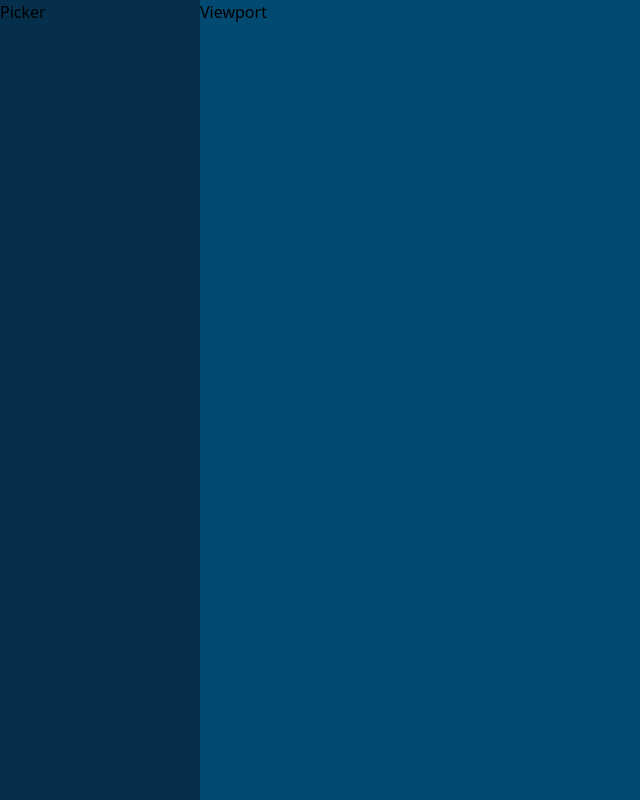
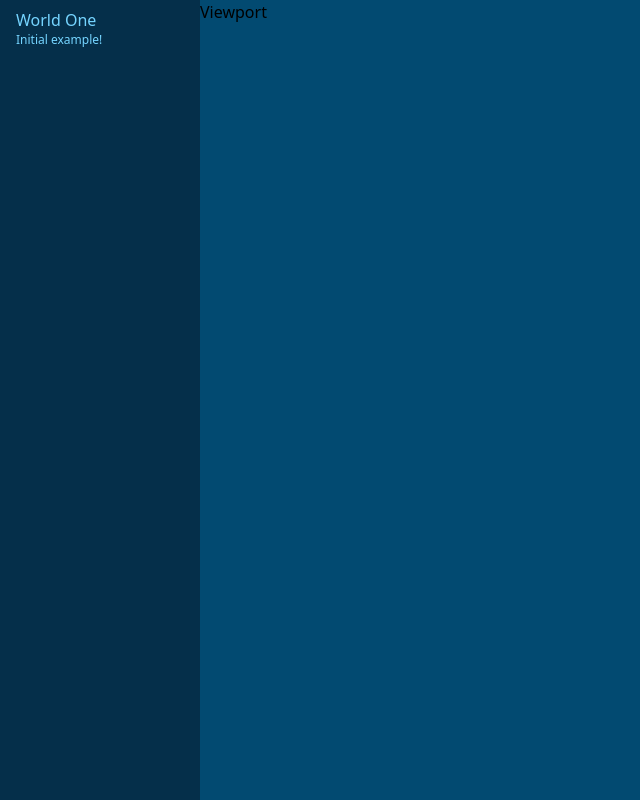
Before and after one commit to gsilis/material-tests, a React (Vite) app: page / in a window 1280 px wide. Shown: the whole page, without its empty margins (0-640 px from the left). Built offline with nearby package versions, Linux system fonts and the light colour scheme.

Commit message:
+ menu items with examples context

```diff
--- a/src/App.tsx
+++ b/src/App.tsx
@@ -1,10 +1,11 @@
 import './App.css'
+import { Menu } from './Menu';
 import { Viewport } from './Viewport';
 
 function App() {
   return <div className="flex flex-row h-screen">
-    <div className="picker absolute sm:static flex-0 sm:flex-[0_200px] bg-sky-950">
-      Picker
+    <div className="picker absolute w-auto h-auto sm:w-screen sm:h-screen sm:static flex-0 sm:flex-[0_200px] bg-sky-950">
+      <Menu />
     </div>
     <div className="viewport flex-1 bg-sky-900">
       <Viewport />
--- /dev/null
+++ b/src/Menu.tsx
@@ -0,0 +1,46 @@
+import { useContext, useState } from "react";
+import { ExampleContext } from "./contexts/examples-context";
+import { MenuItem } from "./MenuItem";
+import { SettingsContext } from "./contexts/settings-context";
+
+export function Menu() {
+  const [open, setOpen] = useState(false);
+  const examples = useContext(ExampleContext);
+  const settings = useContext(SettingsContext);
+  const selectedExample = settings.example;
+  const onToggleMenu = () => {
+    setOpen(o => !o);
+  };
+  const menuContentClasses: string[] = [
+    'overflow-scroll',
+    'flex-1'
+  ];
+  if (open) {
+    menuContentClasses.push('block');
+  } else {
+    menuContentClasses.push('hidden', 'sm:block');
+  }
+
+  return <div className="w-full h-full flex flex-col">
+    <button className="block sm:hidden flex-0 text-xs px-2 py-1 text-sky-300 font-bold cursor-pointer leading-none rounded-md hover:bg-sky-600/10 border-b-1 border-sky-300/10" onClick={ onToggleMenu } title={ open ? 'Close menu' : 'Expand menu' }>
+      { open ? 'CLOSE' : '+' }
+    </button>
+    <div className={ menuContentClasses.join(' ') }>
+      { examples.examples.map((example) => {
+        const selected = example.id === selectedExample;
+        const select = function() {
+          settings.update('example', example.id);
+          setOpen(false);
+        };
+
+        return <MenuItem
+          key={ example.id }
+          title={ example.title }
+          description={ example.description }
+          select={ select }
+          selected={ selected }
+        ></MenuItem>;
+      }) }
+    </div>
+  </div>;
+}
--- /dev/null
+++ b/src/MenuItem.tsx
@@ -0,0 +1,35 @@
+type MenuItemData = {
+  title: string,
+  description: string,
+  select: () => void,
+  selected: boolean,
+};
+
+export function MenuItem({
+  title,
+  description,
+  select,
+  selected,
+}: MenuItemData) {
+  const classes: string[] = [
+    'text-sky-300',
+    'rounded-md',
+    'transition-all',
+    'duration-200',
+    'hover:bg-sky-500/20',
+    'm-2',
+    'px-2',
+    'py-1',
+    'my-1',
+    'cursor-pointer',
+  ];
+
+  if (selected) {
+    classes.push('bg-sky-600/10');
+  }
+
+  return <div className={ classes.join(' ') } onClick={ select }>
+    <p className="text-md">{ title }</p>
+    <p className="text-xs">{ description }</p>
+  </div>;
+}
--- a/src/contexts/examples-context.tsx
+++ b/src/contexts/examples-context.tsx
@@ -1,16 +1,10 @@
 import { createContext, useState } from "react";
 import type { GLTF } from "three/examples/jsm/Addons.js"
-
-type ExampleShape = {
-  title: string,
-  description: string,
-  libraryPath: string,
-  library?: GLTF;
-}
+import { examples as staticExamples, type Example } from "../examples";
 
 type ExampleContextShape = {
-  examples: ExampleShape[],
-  addExample: (example: ExampleShape) => void,
+  examples: Example[],
+  addExample: (example: Example) => void,
   defineLibraryForPath: (path: string, library: GLTF) => void,
 };
 
@@ -23,8 +17,8 @@ export const ExampleContext = createContext<ExampleContextShape>({
 export function ExampleProvider({
   children,
 }: { children: any }) {
-  const [examples, setExamples] = useState<ExampleShape[]>([]);
-  const addExample = (example: ExampleShape) => {
+  const [examples, setExamples] = useState<Example[]>([ ...staticExamples ]);
+  const addExample = (example: Example) => {
     setExamples((ex) => {
       return [...ex, example];
     });
--- /dev/null
+++ b/src/examples.ts
@@ -0,0 +1,18 @@
+import type { GLTF } from "three/examples/jsm/Addons.js";
+
+export type Example = {
+  id: string,
+  title: string,
+  description: string,
+  libraryPath: string,
+  library?: GLTF;
+}
+
+export const examples: Example[] = [
+  {
+    id: 'world-1',
+    title: 'World One',
+    description: 'Initial example!',
+    libraryPath: '/assets/testing.gltf',
+  }
+];
```
